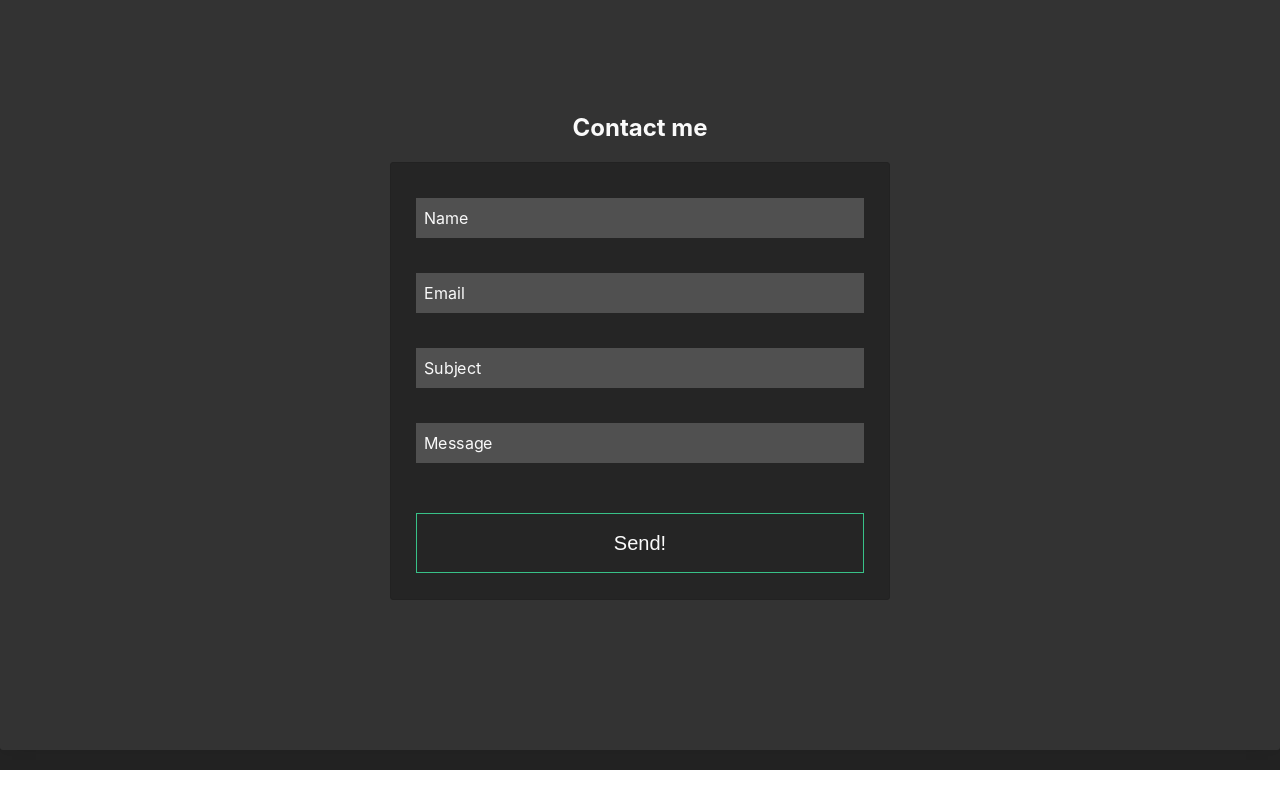
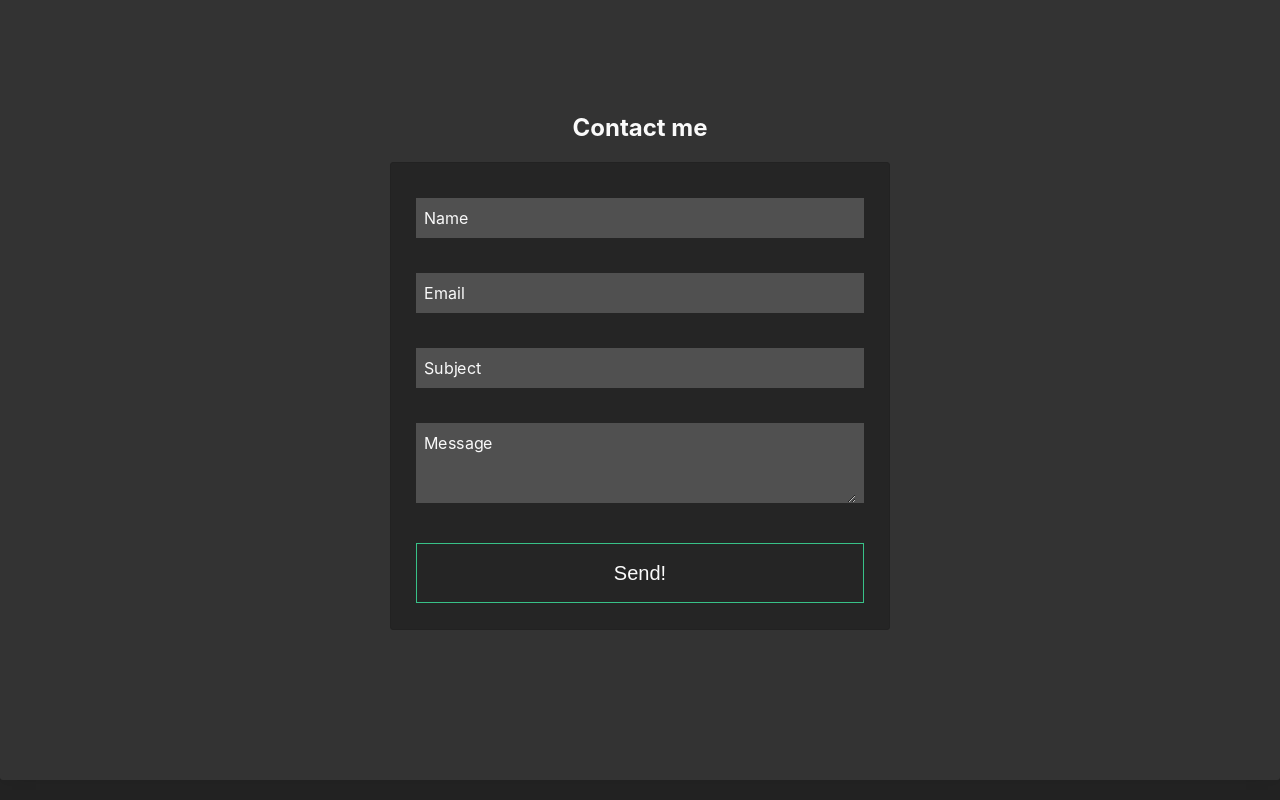
Before and after one commit to Aleix1379/portfolio, a Next.js app: page / in a window 1280 px wide. Shown: the part 1754-2554 px from the top of the page. Before the commit the page ends 2524 px from the top, so only its background shows below. Built offline with nearby package versions, Linux system fonts and the light colour scheme.

Commit message:
Add textarea

```diff
--- a/components/Input.tsx
+++ b/components/Input.tsx
@@ -36,7 +36,9 @@ const Input: React.FC<InputProps> = ({ label, value, placeholder, onChange, type
 					)
 				}
 			</div>
-			<div className={styles.wrapper}>
+			{
+				type !== 'textarea' &&
+				<div className={styles.inputWrapper}>
 					<input
 						className={styles.input}
 						type={type}
@@ -47,6 +49,20 @@ const Input: React.FC<InputProps> = ({ label, value, placeholder, onChange, type
 						onBlur={() => setIsLabelActive(value.length > 0)}
 					/>
 				</div>
+			}
+			{
+				type === 'textarea' &&
+				<div className={styles.textareaWrapper}>
+					<textarea
+						className={styles.input}
+						placeholder={isLabelActive ? placeholder : ''}
+						value={value}
+						onChange={e => onChange(e.target.value)}
+						onFocus={() => setIsLabelActive(true)}
+						onBlur={() => setIsLabelActive(value.length > 0)}
+					/>
+				</div>
+			}
 		</label>
 	)
 }
--- a/pages/index.tsx
+++ b/pages/index.tsx
@@ -138,7 +138,6 @@ const Home: NextPage = () => {
 							label={'Email'}
 							value={form.email}
 							onChange={text => updateForm('email', text)} type='email'
-							placeholder={'Please introduce your email'}
 						/>
 						<Input
 							className={styles.input}
@@ -151,6 +150,7 @@ const Home: NextPage = () => {
 							label={'Message'}
 							value={form.message}
 							onChange={text => updateForm('message', text)}
+							type={'textarea'}
 						/>
 
 						<Button className={styles.button} label={'Send!'} onClick={sendMessage} />
--- a/styles/Home.module.css
+++ b/styles/Home.module.css
@@ -135,7 +135,6 @@
 
 .form {
     display: flex;
-    flex: 1;
     flex-direction: column;
     padding: 15px 25px 26px;
     background-color: #252525;
@@ -153,7 +152,7 @@
 }
 
 .button {
-    margin-top: 35px;
+    margin-top: 65px;
 }
 
 @media (min-width: 768px) {
--- a/styles/Input.module.css
+++ b/styles/Input.module.css
@@ -18,7 +18,7 @@
     animation: inputFocusAnimation .3s ease-in forwards;
 }
 
-.wrapper {
+.inputWrapper {
     background-color: #505050;
     height: 40px;
     display: flex;
@@ -32,11 +32,25 @@
     color: #fafafa;
     width: 100%;
 }
+
 .input::placeholder {
     color: #000;
 }
+
 .input:focus-visible {
     outline: none;
+}
+
+.textareaWrapper {
+    background-color: #505050;
+    padding-left: 8px;
+    padding-right: 8px;
+    height: 80px;
+}
+
+.textareaWrapper > textarea {
+    height: 80px;
+    padding-top: 12px;
 }
 
 @keyframes inputFocusAnimation {
```
Lines whose indentation alone changed are shown as unchanged.
